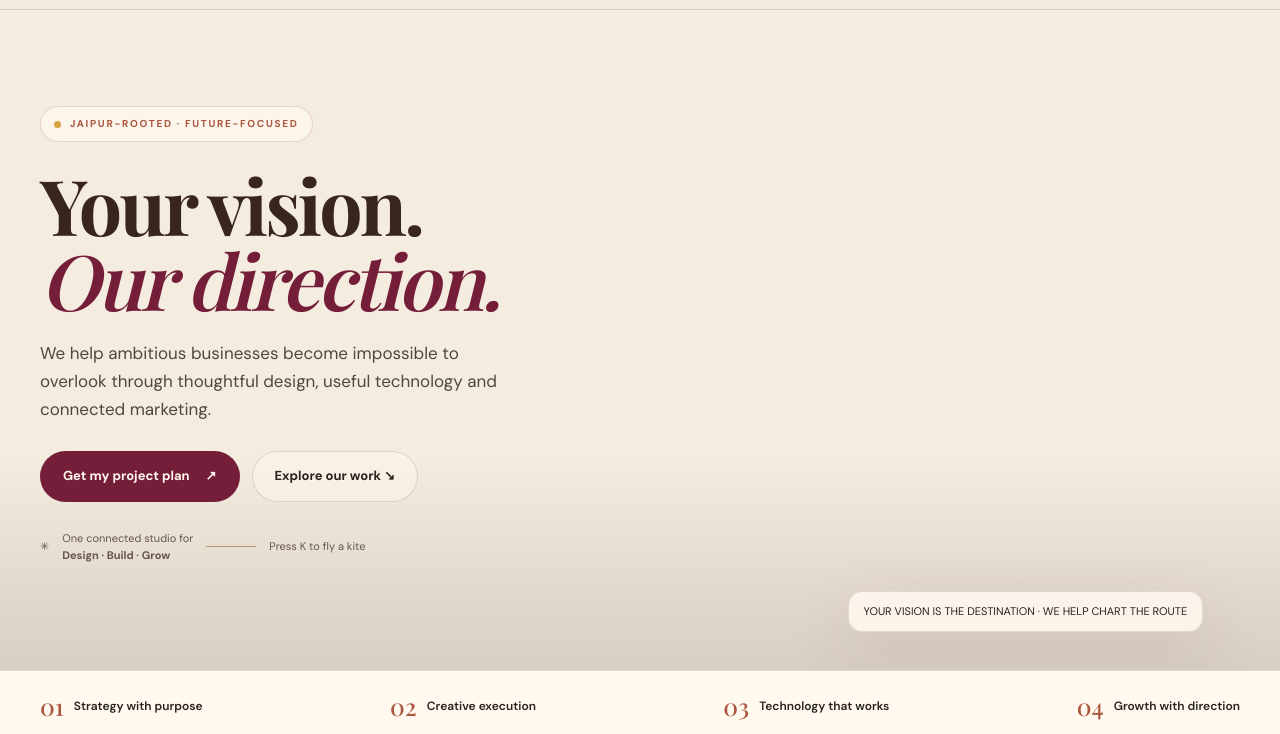
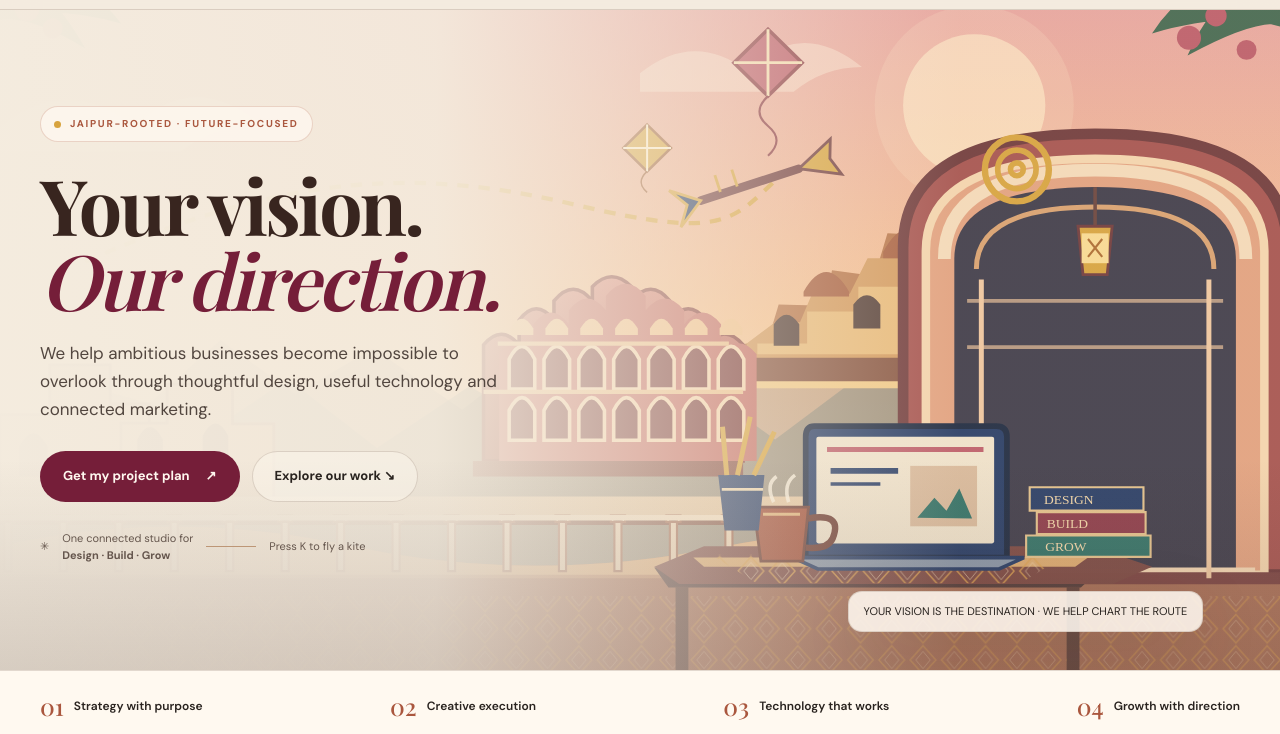
Before and after one commit to durlabh2003/ut_v2, a plain HTML site: page index.html in a window 1280 px wide. Shown: the part 66-800 px from the top of the page. Drawn offline with nearby package versions, Linux system fonts and the light colour scheme.

Commit message:
fix: connect homepage to original Jaipur hero illustration

```diff
--- a/index.html
+++ b/index.html
@@ -16,7 +16,7 @@
 [data-theme=dark]{color-scheme:dark;--paper:#181e2d;--paper2:#222b3d;--ink:#f4ecdf;--muted:#c0b7aa;--line:rgba(244,236,223,.15);--shadow:0 20px 70px rgba(0,0,0,.28)}
 *{box-sizing:border-box}html{scroll-behavior:smooth;scroll-padding-top:90px}body{margin:0;background:var(--paper);color:var(--ink);font-family:var(--sans);line-height:1.55;overflow-x:hidden}button,a,input,textarea,select{font:inherit}button,a{-webkit-tap-highlight-color:transparent}a{color:inherit;text-decoration:none}button{color:inherit}img,svg{max-width:100%}.shell{width:min(1200px,calc(100% - 48px));margin:auto}.eyebrow,.kicker,.micro{font-size:10px;letter-spacing:.17em;font-weight:700;text-transform:uppercase}.serif{font-family:var(--serif)}.button{border:1px solid transparent;border-radius:999px;padding:14px 22px;display:inline-flex;align-items:center;gap:16px;font-weight:700;font-size:13px;cursor:pointer;transition:.25s transform,.25s box-shadow,.25s background}.button:hover{transform:translateY(-3px);box-shadow:0 10px 24px rgba(117,30,57,.18)}.primary{background:var(--maroon);color:#fff8ef}.secondary{border-color:var(--line);background:rgba(255,249,240,.42)}.text-link{font-size:13px;font-weight:700;color:var(--maroon)}[data-theme=dark] .text-link{color:#efb9a9}
 header{height:76px;position:sticky;top:0;z-index:30;background:color-mix(in srgb,var(--paper) 90%,transparent);backdrop-filter:blur(18px);border-bottom:1px solid var(--line)}.nav{height:100%;display:flex;align-items:center;justify-content:space-between;gap:22px}.brand{display:flex;align-items:center;gap:9px;white-space:nowrap}.brand-symbol{width:37px;height:37px}.brand-word{font:700 25px var(--serif);letter-spacing:-1.3px;color:var(--maroon)}.brand-word em{font-style:normal;color:var(--ink)}.navlinks{display:flex;align-items:center;gap:23px;font-size:12px;font-weight:600}.navlinks a{padding:8px 0;position:relative}.navlinks a:after{content:"";height:1px;background:var(--rose);position:absolute;left:0;right:100%;bottom:1px;transition:.2s}.navlinks a:hover:after{right:0}.navactions{display:flex;align-items:center;gap:9px}.iconbtn,.lang,.menu-toggle{border:1px solid var(--line);background:transparent;border-radius:50px;padding:9px 12px;cursor:pointer;font-size:12px}.menu-toggle{display:none}.mobile-menu{display:none}
-.hero{min-height:660px;position:relative;isolation:isolate;display:flex;align-items:center;overflow:hidden;background:linear-gradient(90deg,rgba(244,236,223,.99) 0%,rgba(244,236,223,.92) 34%,rgba(244,236,223,.08) 75%),url("assets/jaipur-creative-hero.webp") center/cover no-repeat}.hero:before{content:"";position:absolute;inset:0;z-index:-1;background:linear-gradient(0deg,rgba(54,36,32,.15),transparent 32%)}.hero-copy{max-width:545px;padding:80px 0 90px}.hero .eyebrow{display:inline-flex;gap:9px;align-items:center;color:var(--terra);background:rgba(255,249,240,.74);border:1px solid rgba(170,87,62,.22);padding:9px 13px;border-radius:50px}.dot{width:7px;height:7px;border-radius:50%;background:var(--gold)}h1,h2,h3,p{margin-top:0}h1{font:700 clamp(48px,6vw,82px)/.98 var(--serif);letter-spacing:-2.8px;margin:25px 0 22px;color:#38251f}h1 em{color:var(--maroon);font-weight:600}.hero-copy>p{font-size:17px;max-width:470px;color:#52463f;line-height:1.65}.hero-actions{display:flex;gap:12px;flex-wrap:wrap;margin:28px 0}.hero-note{display:flex;align-items:center;gap:13px;color:#65564d;font-size:11px}.note-line{width:50px;height:1px;background:#bd9676}.hero-art-note{position:absolute;right:6%;bottom:38px;background:rgba(255,249,240,.87);border:1px solid rgba(83,55,39,.15);border-radius:14px;padding:11px 15px;font-size:11px;box-shadow:var(--shadow)}
+.hero{min-height:660px;position:relative;isolation:isolate;display:flex;align-items:center;overflow:hidden;background:linear-gradient(90deg,rgba(244,236,223,.99) 0%,rgba(244,236,223,.92) 34%,rgba(244,236,223,.08) 75%),url("assets/jaipur-creative-hero.svg") center/cover no-repeat}.hero:before{content:"";position:absolute;inset:0;z-index:-1;background:linear-gradient(0deg,rgba(54,36,32,.15),transparent 32%)}.hero-copy{max-width:545px;padding:80px 0 90px}.hero .eyebrow{display:inline-flex;gap:9px;align-items:center;color:var(--terra);background:rgba(255,249,240,.74);border:1px solid rgba(170,87,62,.22);padding:9px 13px;border-radius:50px}.dot{width:7px;height:7px;border-radius:50%;background:var(--gold)}h1,h2,h3,p{margin-top:0}h1{font:700 clamp(48px,6vw,82px)/.98 var(--serif);letter-spacing:-2.8px;margin:25px 0 22px;color:#38251f}h1 em{color:var(--maroon);font-weight:600}.hero-copy>p{font-size:17px;max-width:470px;color:#52463f;line-height:1.65}.hero-actions{display:flex;gap:12px;flex-wrap:wrap;margin:28px 0}.hero-note{display:flex;align-items:center;gap:13px;color:#65564d;font-size:11px}.note-line{width:50px;height:1px;background:#bd9676}.hero-art-note{position:absolute;right:6%;bottom:38px;background:rgba(255,249,240,.87);border:1px solid rgba(83,55,39,.15);border-radius:14px;padding:11px 15px;font-size:11px;box-shadow:var(--shadow)}
 .trust{background:var(--paper2);border-block:1px solid var(--line);padding:19px 0}.trust-inner{display:flex;justify-content:space-between;gap:20px;flex-wrap:wrap}.trust-item{display:flex;gap:10px;align-items:center;font-size:12px;font-weight:600}.trust-item b{color:var(--terra);font:24px var(--serif)}
 section{position:relative}.section{padding:100px 0}.kicker{color:var(--terra);display:flex;align-items:center;gap:15px}.kicker:after{content:"";height:1px;width:65px;background:var(--gold)}.split-heading{display:grid;grid-template-columns:1.1fr .9fr;gap:55px;align-items:end;margin:24px 0 45px}h2{font:650 clamp(36px,4.4vw,58px)/1.05 var(--serif);letter-spacing:-1.7px;margin:0}h2 em{font-style:italic;color:var(--maroon)}[data-theme=dark] h2 em{color:#e99c91}.split-heading p{max-width:440px;color:var(--muted);margin:0 0 6px;font-size:15px}
 .problem{background:var(--paper2);border-block:1px solid var(--line)}.problem-grid{display:grid;grid-template-columns:repeat(3,1fr);gap:16px}.problem-card{min-height:245px;border:1px solid var(--line);border-radius:4px 34px 4px 34px;padding:27px;background:linear-gradient(145deg,rgba(215,163,62,.12),transparent 60%);position:relative;overflow:hidden}.problem-card:nth-child(2){background:linear-gradient(145deg,rgba(189,93,104,.12),transparent 60%)}.problem-card:nth-child(3){background:linear-gradient(145deg,rgba(52,114,102,.13),transparent 60%)}.problem-number{font:14px var(--serif);color:var(--terra)}.problem-card h3{font:600 25px var(--serif);margin:60px 0 9px}.problem-card p{color:var(--muted);font-size:13px;max-width:290px}.mini-art{position:absolute;right:24px;top:20px;width:100px;height:80px;display:grid;place-items:center;color:var(--terra);font:46px var(--serif);opacity:.85}
@@ -30,7 +30,7 @@ section{position:relative}.section{padding:100px 0}.kicker{color:var(--terra);di
 footer{background:#201d25;color:#f7eee2;padding:55px 0 25px}.footer-grid{display:grid;grid-template-columns:1.3fr 1fr 1fr 1fr;gap:35px}.footer-grid p{font-size:12px;color:#c8bbb0;max-width:260px;margin-top:17px}.footer-col strong{font:600 17px var(--serif);display:block;margin-bottom:14px}.footer-col a{display:block;color:#c8bbb0;font-size:12px;margin:9px 0}.footer-bottom{border-top:1px solid rgba(255,255,255,.14);margin-top:40px;padding-top:20px;display:flex;justify-content:space-between;gap:20px;color:#ad9e93;font-size:10px;letter-spacing:.1em}
 .dialog{position:fixed;inset:0;display:none;place-items:center;padding:20px;background:rgba(18,18,24,.65);z-index:80}.dialog.open{display:grid}.dialog-card{width:min(640px,100%);max-height:90vh;overflow:auto;background:var(--paper2);padding:30px;border-radius:8px 35px 8px 35px;box-shadow:var(--shadow)}.dialog-top{display:flex;justify-content:space-between;align-items:center}.close{border:0;background:transparent;font-size:28px;cursor:pointer}.dialog-card h2{margin:18px 0}.dialog-card p{font-size:13px;color:var(--muted)}.form-grid{display:grid;grid-template-columns:1fr 1fr;gap:13px}.field{display:grid;gap:6px;margin:12px 0}.field.full{grid-column:1/-1}.field label{font-size:10px;font-weight:700;letter-spacing:.1em}.field input,.field select,.field textarea{width:100%;border:1px solid var(--line);background:var(--paper);color:var(--ink);border-radius:4px;padding:12px}.field textarea{resize:vertical}.form-help{font-size:11px;color:var(--muted)}
 @media(max-width:1050px){.navlinks{gap:13px}.navlinks a{font-size:11px}.hero{background-position:55% center}.work-grid{grid-template-columns:1fr 1fr}.work-card:first-child{grid-column:span 2}.faq-grid{gap:35px}}
-@media(max-width:800px){header{height:68px}.navlinks{display:none}.navactions .header-plan{display:none}.menu-toggle{display:inline-flex}.mobile-menu{position:absolute;top:68px;left:0;right:0;padding:16px 24px 24px;background:var(--paper2);border-bottom:1px solid var(--line);box-shadow:var(--shadow)}.mobile-menu.open{display:grid}.mobile-menu a{padding:14px 0;border-bottom:1px solid var(--line);font-size:14px}.hero{min-height:650px;background-position:62% center;background-image:linear-gradient(90deg,rgba(244,236,223,.98),rgba(244,236,223,.84) 55%,rgba(244,236,223,.25)),url("assets/jaipur-creative-hero.webp")}.hero-copy{padding:70px 0 110px}.hero-art-note{right:24px;bottom:24px}.split-heading{grid-template-columns:1fr;gap:20px}.problem-grid{grid-template-columns:1fr}.problem-card{min-height:195px}.problem-card h3{margin-top:43px}.service-content{grid-template-columns:1fr}.service-visual{min-height:300px}.service-copy{padding:35px}.journey{grid-template-columns:1fr;gap:24px}.journey:before{left:21px;top:20px;bottom:20px;width:1px;height:auto;right:auto}.step{padding-left:65px;min-height:90px}.step button{position:absolute;left:0;top:0}.step h3{margin:0 0 6px}.step p{max-width:none}.package-grid{grid-template-columns:1fr}.package.featured{transform:none}.faq-grid{grid-template-columns:1fr}.cta-inner{display:block}.cta .button{margin-top:27px}.footer-grid{grid-template-columns:1fr 1fr}.footer-grid>div:first-child{grid-column:span 2}}
+@media(max-width:800px){header{height:68px}.navlinks{display:none}.navactions .header-plan{display:none}.menu-toggle{display:inline-flex}.mobile-menu{position:absolute;top:68px;left:0;right:0;padding:16px 24px 24px;background:var(--paper2);border-bottom:1px solid var(--line);box-shadow:var(--shadow)}.mobile-menu.open{display:grid}.mobile-menu a{padding:14px 0;border-bottom:1px solid var(--line);font-size:14px}.hero{min-height:650px;background-position:62% center;background-image:linear-gradient(90deg,rgba(244,236,223,.98),rgba(244,236,223,.84) 55%,rgba(244,236,223,.25)),url("assets/jaipur-creative-hero.svg")}.hero-copy{padding:70px 0 110px}.hero-art-note{right:24px;bottom:24px}.split-heading{grid-template-columns:1fr;gap:20px}.problem-grid{grid-template-columns:1fr}.problem-card{min-height:195px}.problem-card h3{margin-top:43px}.service-content{grid-template-columns:1fr}.service-visual{min-height:300px}.service-copy{padding:35px}.journey{grid-template-columns:1fr;gap:24px}.journey:before{left:21px;top:20px;bottom:20px;width:1px;height:auto;right:auto}.step{padding-left:65px;min-height:90px}.step button{position:absolute;left:0;top:0}.step h3{margin:0 0 6px}.step p{max-width:none}.package-grid{grid-template-columns:1fr}.package.featured{transform:none}.faq-grid{grid-template-columns:1fr}.cta-inner{display:block}.cta .button{margin-top:27px}.footer-grid{grid-template-columns:1fr 1fr}.footer-grid>div:first-child{grid-column:span 2}}
 @media(max-width:520px){.shell{width:min(100% - 32px,1200px)}.brand-word{font-size:22px}.navactions{gap:5px}.navactions .lang{display:none}.hero{min-height:610px;background-position:66% center}.hero-copy{padding:58px 0 125px}.hero .eyebrow{font-size:8px}h1{font-size:49px;letter-spacing:-2px}.hero-copy>p{font-size:14px;max-width:330px}.hero-art-note{font-size:9px;right:15px;bottom:15px}.trust-inner{display:grid;grid-template-columns:1fr 1fr}.trust-item{font-size:10px}.section{padding:72px 0}.split-heading{margin-bottom:30px}h2{font-size:39px}.service-tabs{grid-template-columns:1fr}.service-tab{border-right:0;border-bottom:1px solid var(--line);padding:14px 18px}.service-tab strong{font-size:20px}.service-visual{min-height:250px;padding:18px}.service-copy{padding:29px 24px}.work-grid{grid-template-columns:1fr}.work-card:first-child{grid-column:auto}.work-visual{height:210px}.footer-grid{grid-template-columns:1fr 1fr;gap:24px}.footer-bottom{display:grid}.form-grid{grid-template-columns:1fr}.field.full{grid-column:auto}.dialog-card{padding:22px}.cta{padding:68px 0}}
 @media(prefers-reduced-motion:reduce){*,*:before,*:after{scroll-behavior:auto!important;transition-duration:.01ms!important;animation-duration:.01ms!important;animation-iteration-count:1!important}}
 </style>
```
